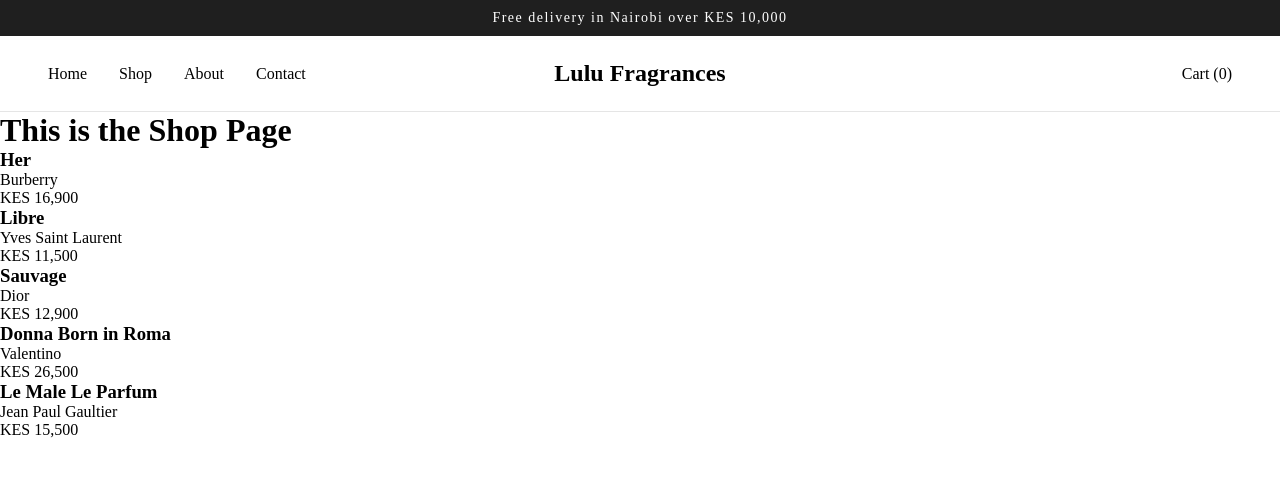
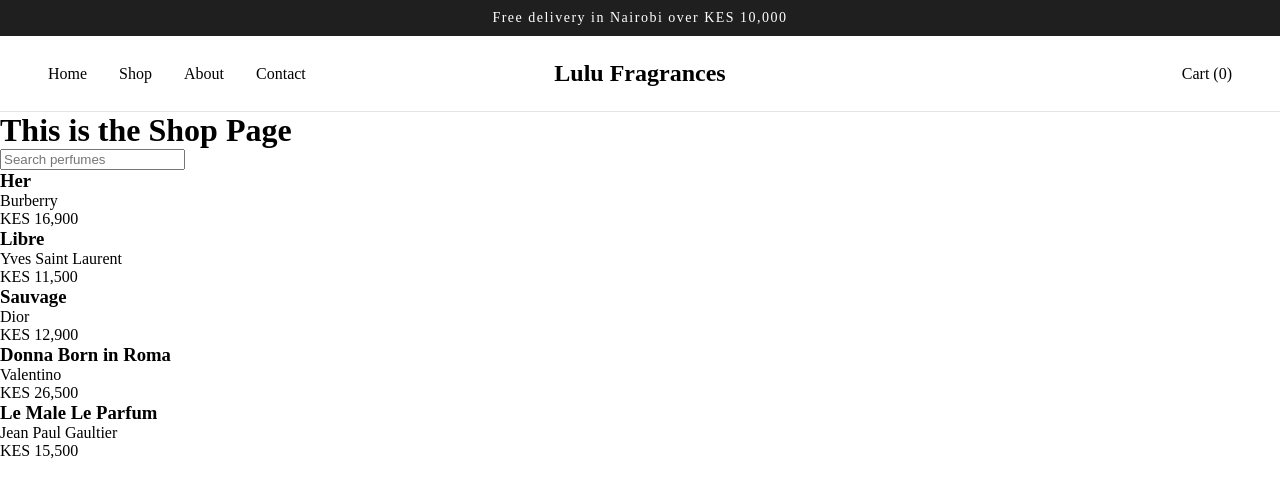
Before and after one commit to yvonnenyambura/perfume-store, a React (Vite) app: page /shop in a window 1280 px wide. Shown: the top 498 px of the page. Built offline with nearby package versions, Linux system fonts and the light colour scheme.

Commit message:
Add search to Shop page

```diff
--- a/src/pages/Shop.jsx
+++ b/src/pages/Shop.jsx
@@ -1,15 +1,21 @@
 import products from '../data/products'
 import ProductCard from '../components/ProductCard'
+import { useState } from 'react'
 
 function Shop() {
-    return(
+    const [search, setSearch] = useState("")
+    const filteredProducts = products.filter((product) => product.name.toLowerCase().includes(search.toLowerCase()) || product.brand.toLowerCase().includes(search.toLowerCase()))
+    return (
         <>
-        <h1>This is the Shop Page</h1>
-        {products.map((product) => (
-            <div key={product.id}>
-            <ProductCard product={product} />
-            </div>
-    ))}
+            <h1>This is the Shop Page</h1>
+            <input type="text" placeholder="Search perfumes" value={search} onChange={(e) => setSearch(e.target.value)} />
+            <p>{search && `Results for "${search}"`}</p>
+            {filteredProducts.length === 0 && <p>No perfumes found</p>}
+            {filteredProducts.map((product) => (
+                <div key={product.id}>
+                    <ProductCard product={product} />
+                </div>
+            ))}
         </>
     )
 }
```
